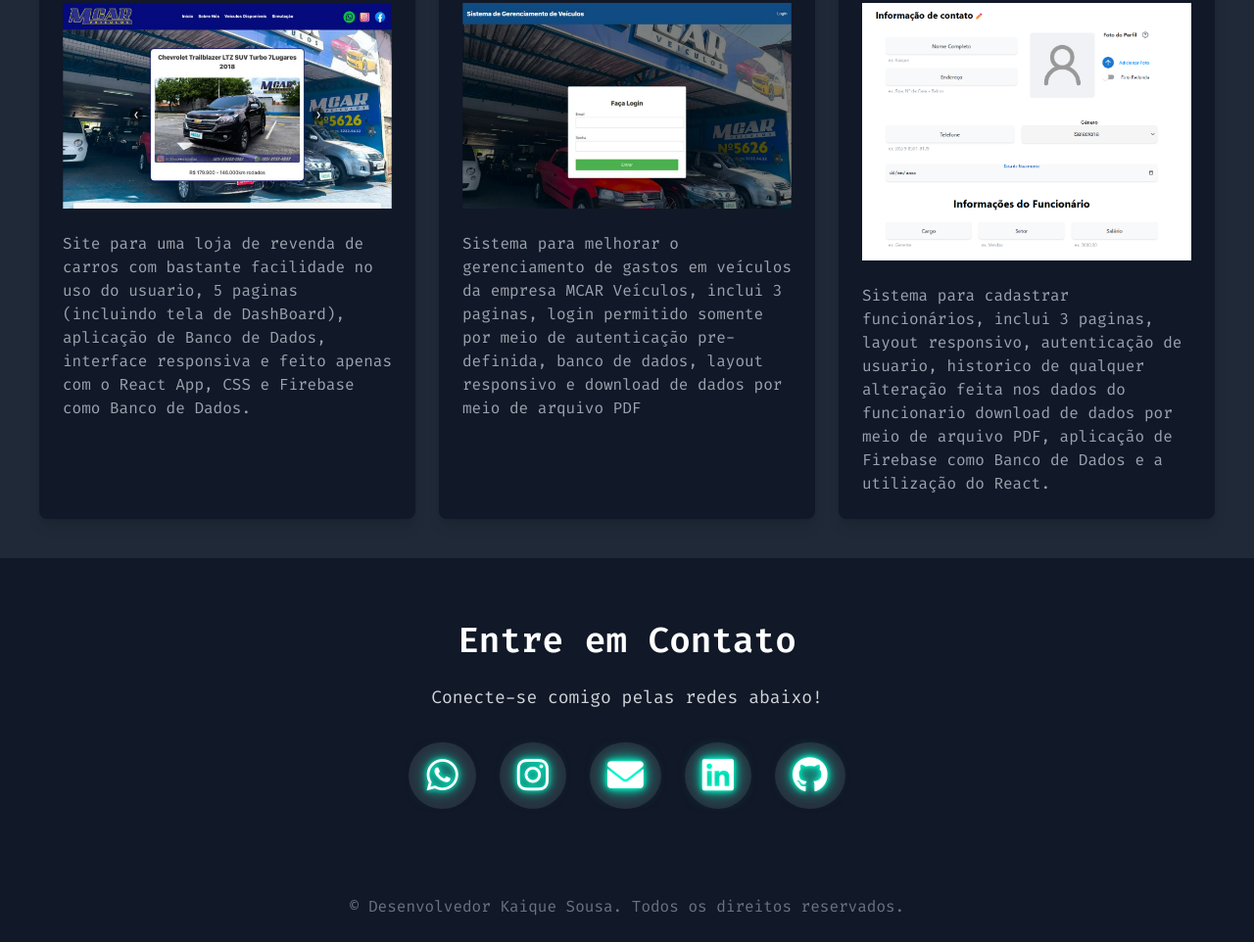
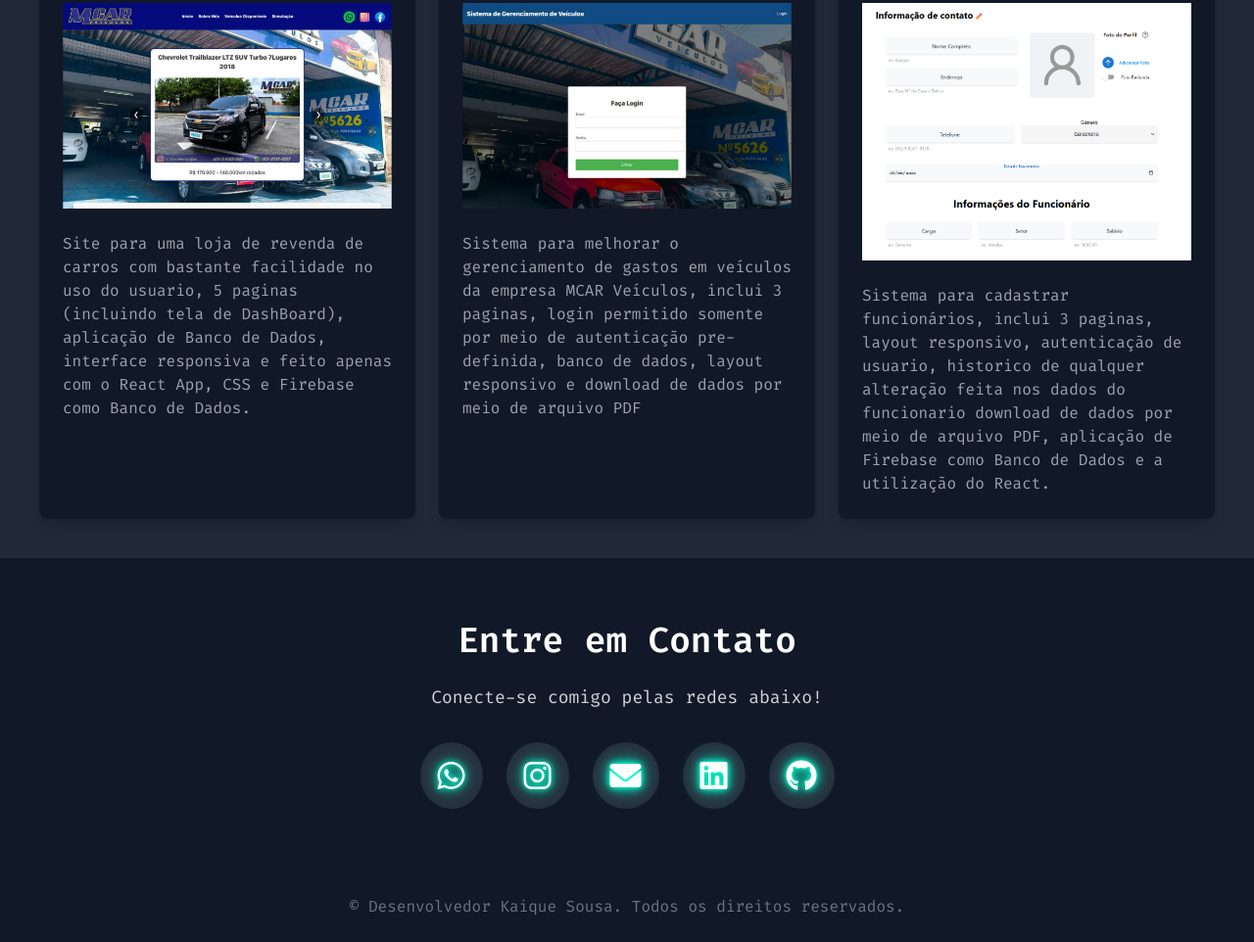
Before and after one commit to kaiquesousa2005/portfolio, a website: page projeto/src/index.html in a window 1280 px wide. Shown: the part 4108-5070 px from the top of the page at 98% size. Drawn offline with nearby package versions, Linux system fonts and the light colour scheme.

Commit message:
Adaptação de celular

```diff
--- a/projeto/src/style.css
+++ b/projeto/src/style.css
@@ -48,7 +48,7 @@ body {
 
 .social-button i {
   display: block;
-  font-size: 2.3rem;
+  font-size: 2rem;
 }
 
 #experience-formation {
@@ -181,7 +181,7 @@ body {
   }
 }
 
-@media (min-width: 250px) and (max-width: 400px) {
+@media (min-width: 250px) and (max-width: 800px) {
   body {
     text-align: center;
     overflow-x: hidden;
```
